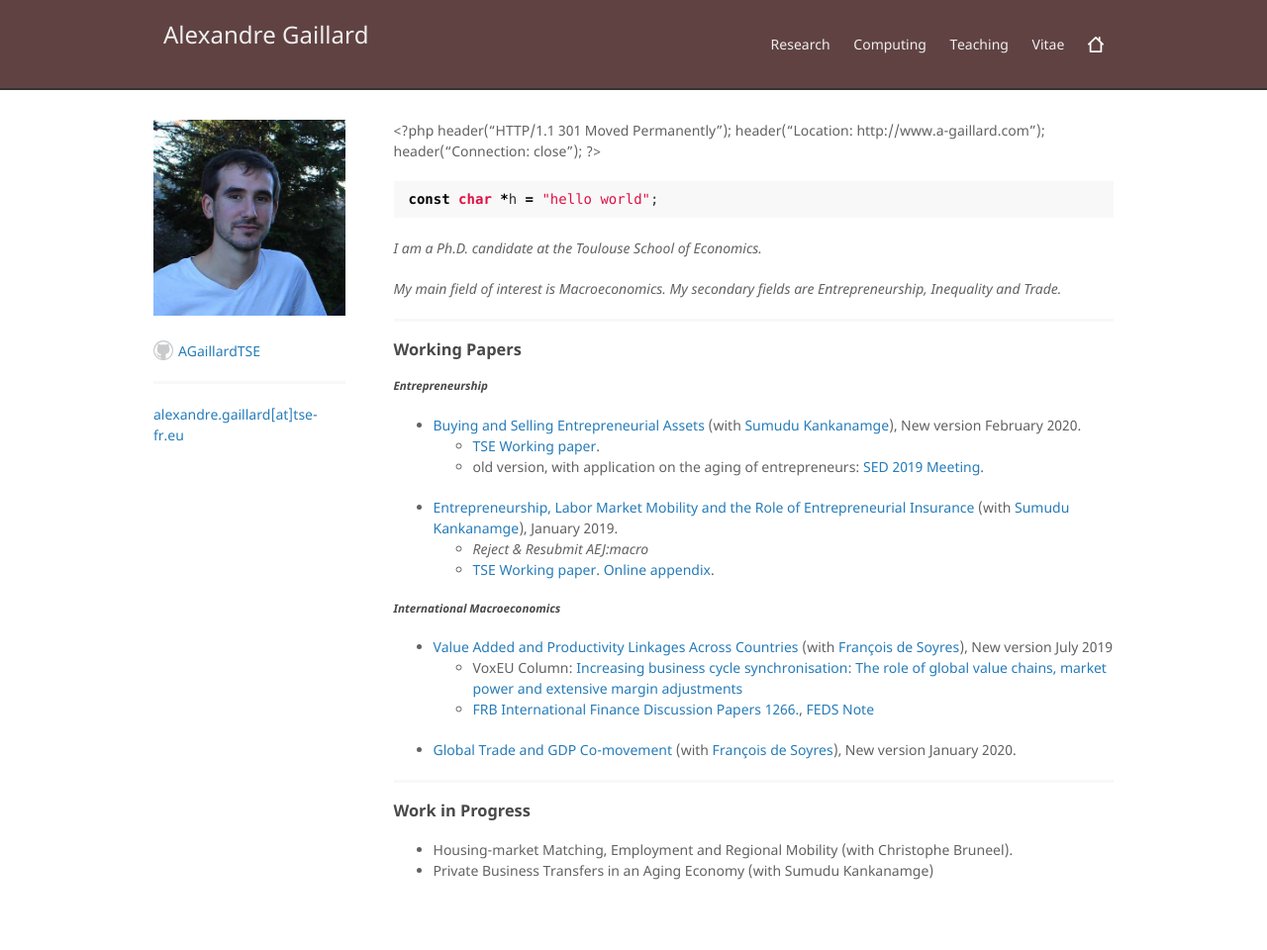
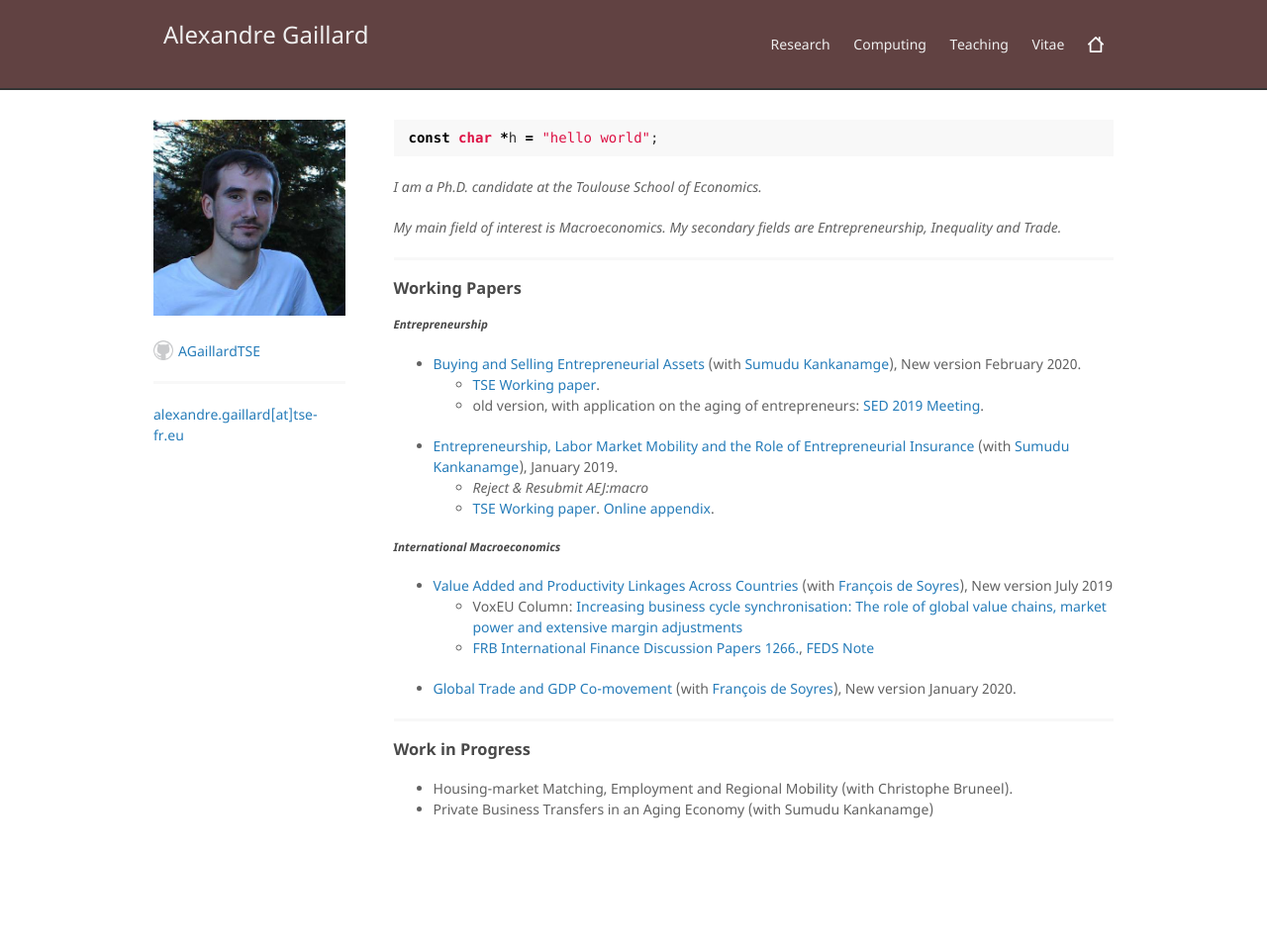
Before and after one commit to AGaillardTSE/AGaillardTSE.github.io, a Jekyll site: the page built from index.md, in a window 1280 px wide. Shown: the whole page at 99% size. Built offline with Jekyll 4.4.1, drawn with Linux system fonts in a browser that asks for light colours; after the commit the page ends 900 px from its top, so only the background shows below that.

Commit message:
Update index.md

````diff
--- a/index.md
+++ b/index.md
@@ -2,13 +2,6 @@
 title: Alexandre Gaillard, PhD Candidate, Toulouse School of Economics
 layout: default
 ---
-
-
-<?php
-header("HTTP/1.1 301 Moved Permanently");
-header("Location: http://www.a-gaillard.com");
-header("Connection: close");
-?>
 
 ```c++
 const char *h = "hello world";
````
